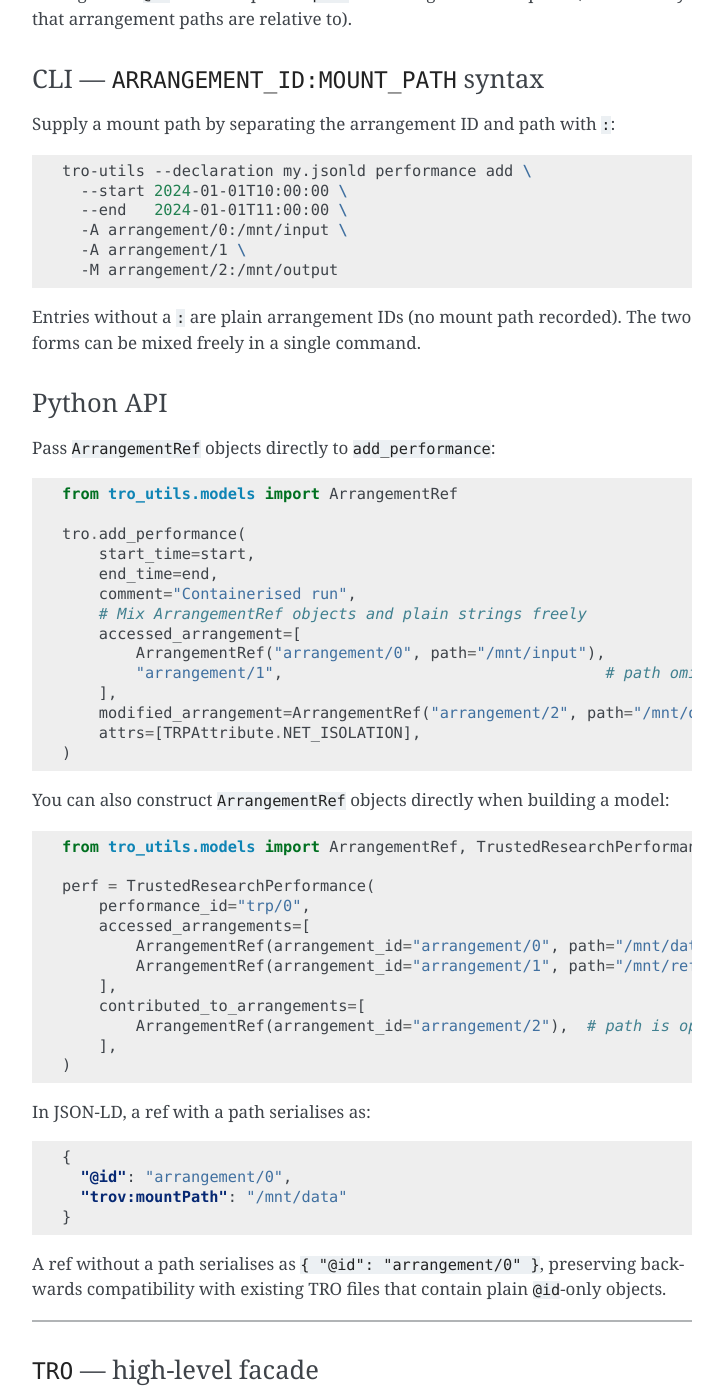
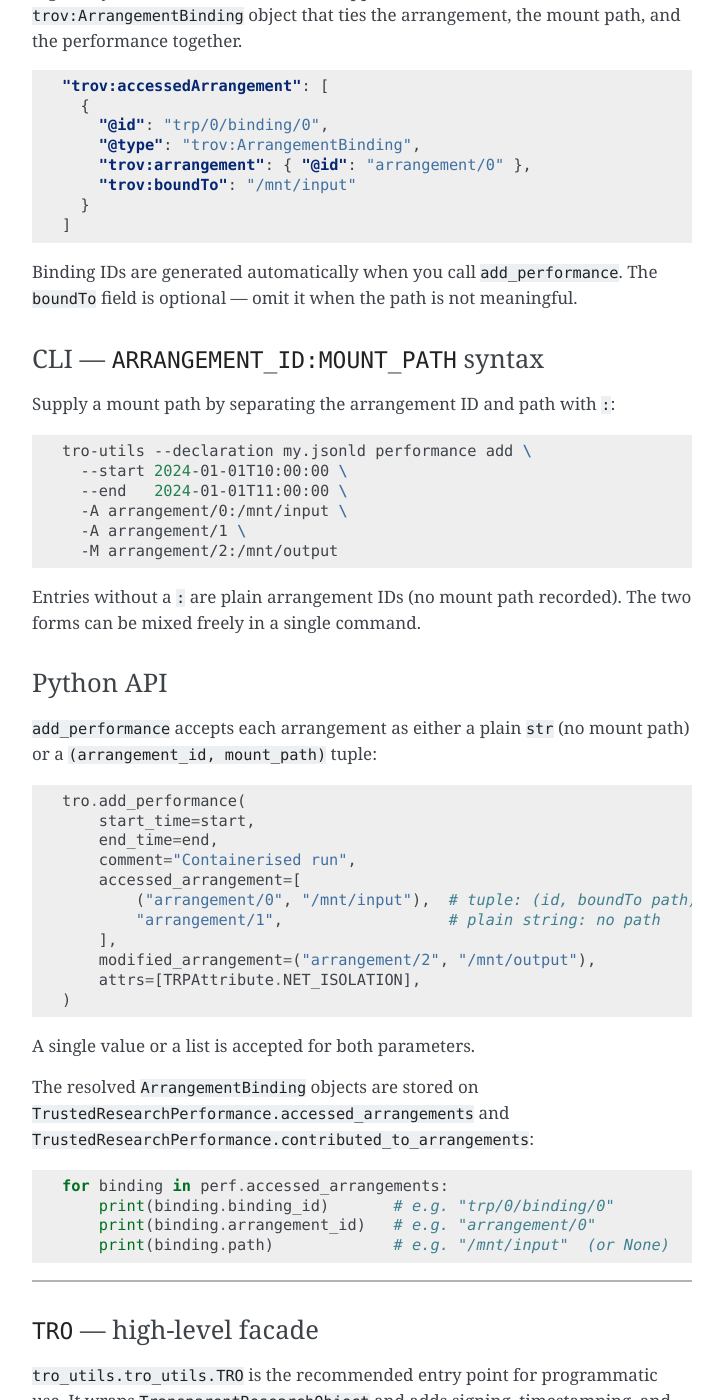
Before and after one commit to transparency-certified/tro-utils, a Sphinx documentation site: the page built from docs/usage.md, in a window 1280 px wide and 1400 px high, scrolled down 3426 px. Shown: the whole window, without its empty margins (388-1111 px from the left). Built offline with Sphinx 7.4.7, drawn with Linux system fonts in a browser that asks for light colours; some of the changed text lies outside the part shown.

Commit message:
Revise ArrangementMapping to fix RDF conversion

````diff
--- a/docs/usage.md
+++ b/docs/usage.md
@@ -136,16 +136,30 @@ tro.add_performance(
 ```
 
 The `accessed_arrangement` and `modified_arrangement` parameters accept a single `str`,
-a `list[str]`, or `None`.
+a `(arrangement_id, mount_path)` tuple, a list of either, or `None`.
 
 ---
 
-## `ArrangementRef` and mount paths
+## Mount paths and `ArrangementBinding`
 
-Each entry in `accessed_arrangements` / `contributed_to_arrangements` on a
-`TrustedResearchPerformance` is an `ArrangementRef` — a small object that pairs an arrangement
-`@id` with an optional `path` indicating the mount point (the directory that arrangement paths
-are relative to).
+The same arrangement can be mounted at different paths in different performances (e.g.
+`/input` in one run and `/output` in another).  To represent this unambiguously in RDF,
+each reference is wrapped in an intermediate `trov:ArrangementBinding` object that ties the
+arrangement, the mount path, and the performance together.
+
+```json
+"trov:accessedArrangement": [
+  {
+    "@id": "trp/0/binding/0",
+    "@type": "trov:ArrangementBinding",
+    "trov:arrangement": { "@id": "arrangement/0" },
+    "trov:boundTo": "/mnt/input"
+  }
+]
+```
+
+Binding IDs are generated automatically when you call `add_performance`.
+The `boundTo` field is optional — omit it when the path is not meaningful.
 
 ### CLI — `ARRANGEMENT_ID:MOUNT_PATH` syntax
 
@@ -160,58 +174,40 @@ tro-utils --declaration my.jsonld performance add \
   -M arrangement/2:/mnt/output
 ```
 
-Entries without a `:` are plain arrangement IDs (no mount path recorded). The two forms
+Entries without a `:` are plain arrangement IDs (no mount path recorded).  The two forms
 can be mixed freely in a single command.
 
 ### Python API
 
-Pass `ArrangementRef` objects directly to `add_performance`:
+`add_performance` accepts each arrangement as either a plain `str` (no mount path)
+or a `(arrangement_id, mount_path)` tuple:
 
 ```python
-from tro_utils.models import ArrangementRef
-
 tro.add_performance(
     start_time=start,
     end_time=end,
     comment="Containerised run",
-    # Mix ArrangementRef objects and plain strings freely
     accessed_arrangement=[
-        ArrangementRef("arrangement/0", path="/mnt/input"),
-        "arrangement/1",                                   # path omitted
+        ("arrangement/0", "/mnt/input"),  # tuple: (id, boundTo path)
+        "arrangement/1",                  # plain string: no path
     ],
-    modified_arrangement=ArrangementRef("arrangement/2", path="/mnt/output"),
+    modified_arrangement=("arrangement/2", "/mnt/output"),
     attrs=[TRPAttribute.NET_ISOLATION],
 )
 ```
 
-You can also construct `ArrangementRef` objects directly when building a model:
+A single value or a list is accepted for both parameters.
+
+The resolved `ArrangementBinding` objects are stored on
+`TrustedResearchPerformance.accessed_arrangements` and
+`TrustedResearchPerformance.contributed_to_arrangements`:
 
 ```python
-from tro_utils.models import ArrangementRef, TrustedResearchPerformance
-
-perf = TrustedResearchPerformance(
-    performance_id="trp/0",
-    accessed_arrangements=[
-        ArrangementRef(arrangement_id="arrangement/0", path="/mnt/data"),
-        ArrangementRef(arrangement_id="arrangement/1", path="/mnt/reference"),
-    ],
-    contributed_to_arrangements=[
-        ArrangementRef(arrangement_id="arrangement/2"),  # path is optional
-    ],
-)
+for binding in perf.accessed_arrangements:
+    print(binding.binding_id)       # e.g. "trp/0/binding/0"
+    print(binding.arrangement_id)   # e.g. "arrangement/0"
+    print(binding.path)             # e.g. "/mnt/input"  (or None)
 ```
-
-In JSON-LD, a ref with a path serialises as:
-
-```json
-{
-  "@id": "arrangement/0",
-  "trov:mountPath": "/mnt/data"
-}
-```
-
-A ref without a path serialises as `{ "@id": "arrangement/0" }`, preserving backwards
-compatibility with existing TRO files that contain plain `@id`-only objects.
 
 ---
 
@@ -247,8 +243,8 @@ tro.add_performance(
     end_time=datetime(2024, 3, 2, 10, 0, 11),
     comment="My workflow run",
     attrs=["trov:InternetIsolation"],
-    accessed_arrangement="arrangement/0",   # str, list[str], or None
-    modified_arrangement="arrangement/1",   # str, list[str], or None
+    accessed_arrangement="arrangement/0",   # str | (id, path) tuple | list | None
+    modified_arrangement="arrangement/1",   # str | (id, path) tuple | list | None
 )
 
 # Save, sign, and timestamp
@@ -318,8 +314,8 @@ TransparentResearchObject          tro.py
 ├── ArtifactArrangement[]          arrangement.py
 │   └── ArtifactLocation[]         arrangement.py
 ├── TrustedResearchPerformance[]   performance.py
-│   ├── ArrangementRef[]           performance.py  (accessed_arrangements)
-│   ├── ArrangementRef[]           performance.py  (contributed_to_arrangements)
+│   ├── ArrangementBinding[]       performance.py  (accessed_arrangements)
+│   ├── ArrangementBinding[]       performance.py  (contributed_to_arrangements)
 │   └── PerformanceAttribute[]     performance.py
 └── TROAttribute[]                 attribute.py
 ```
````
Also changed, not shown: 8 other files.
